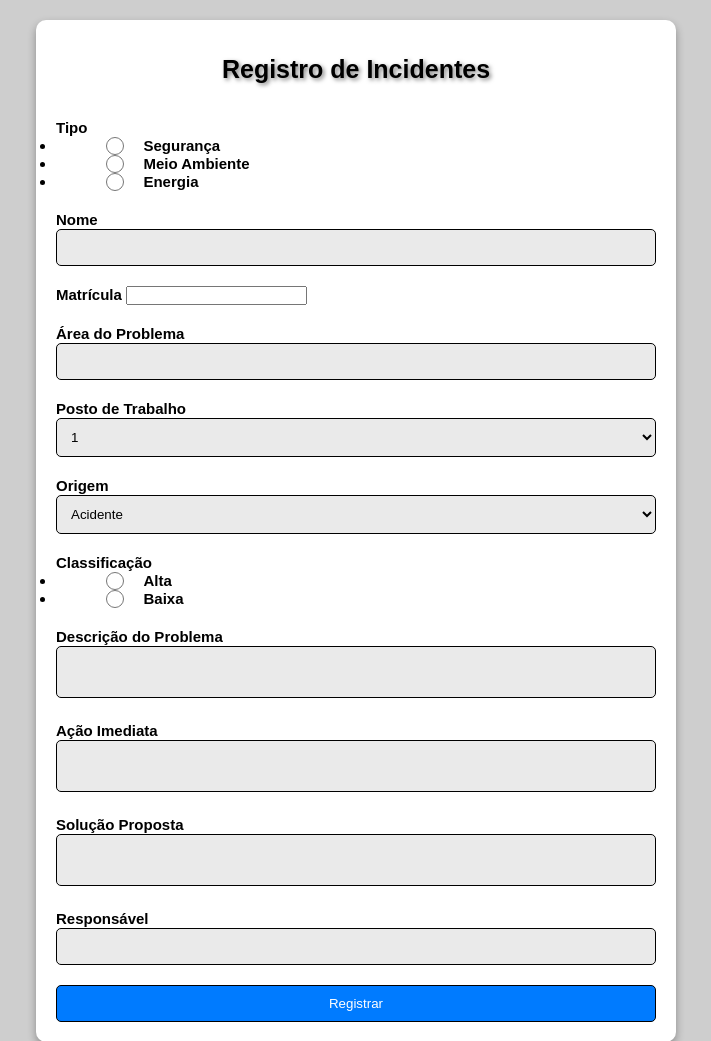
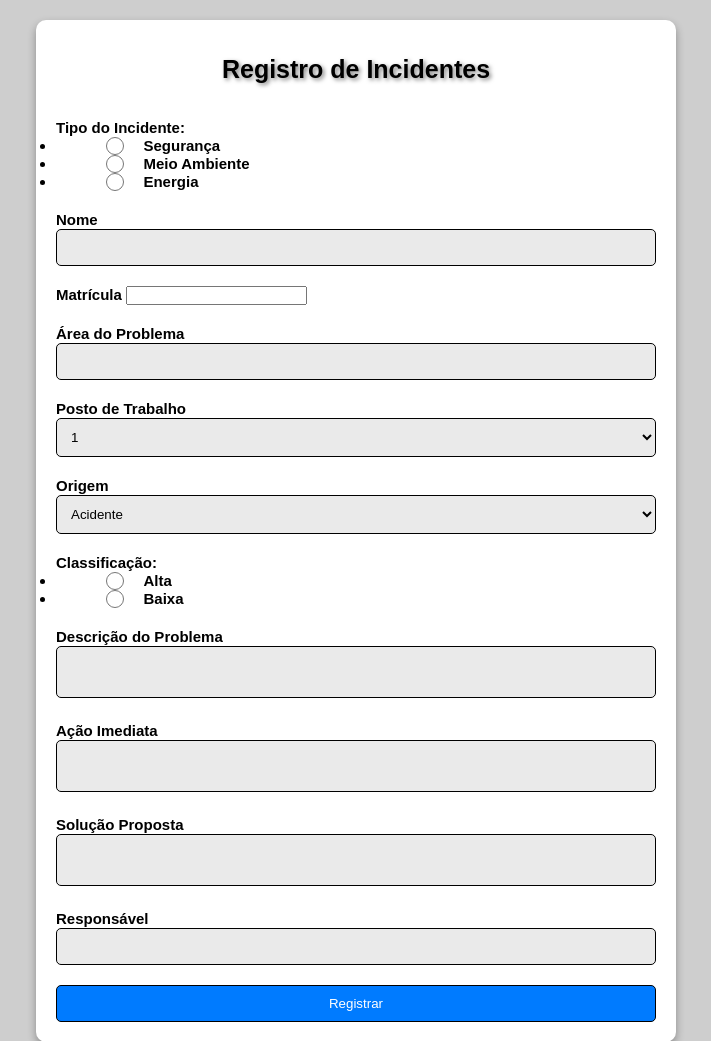
Before and after one commit to gabrielfdrz/TicketApp, a Flask app: page / in a window 1280 px wide. Shown: the part 87-1128 px from the top of the page, without its empty margins (284-995 px from the left). Run offline with Flask 3, Linux system fonts and the light colour scheme; parts of the project's set-up code (start-up, migrations or seed data) failed here and were passed over.

Commit message:
Changes to be committed: 	modified:   app/forms/__pycache__/registrar_ticket.cpython-311.pyc 	modified:   app/templates/index.html

```diff
--- a/app/templates/index.html
+++ b/app/templates/index.html
@@ -25,50 +25,62 @@
         <h1 class="title">Registro de Incidentes</h1>
         <form id="incident-form" method="POST" action="/">
           {{ form.hidden_tag() }}
+
           <div class="form-group">
-            {{ form.tipo.label }}
+            <label>Tipo do Incidente:</label>
             {{ form.tipo }}
           </div>
+
           <div class="form-group">
             {{ form.usuario.label }}
             {{ form.usuario }}
           </div>
+
           <div class="form-group">
             {{ form.matricula.label }}
             {{ form.matricula }}
           </div>
+
           <div class="form-group">
             {{ form.area.label }}
             {{ form.area }}
           </div>
+
           <div class="form-group">
             {{ form.posto.label }}
             {{ form.posto }}
           </div>
+
           <div class="form-group">
             {{ form.origem.label }}
             {{ form.origem }}
           </div>
+
           <div class="form-group">
-            {{ form.classificacao.label }}
+            <label>Classificação:</label>
             {{ form.classificacao }}
           </div>
+
           <div class="form-group">
             {{ form.problema.label }}
             {{ form.problema }}
           </div>
+
           <div class="form-group">
             {{ form.acao.label }}
             {{ form.acao }}
           </div>
+
           <div class="form-group">
             {{ form.solucao.label }}
             {{ form.solucao }}
           </div>
+
           <div class="form-group">
             {{ form.responsavel.label }}
             {{ form.responsavel }}
           </div>
+
           <button class="form-send" type="submit">Registrar</button>
         </form>
       </div>
```
